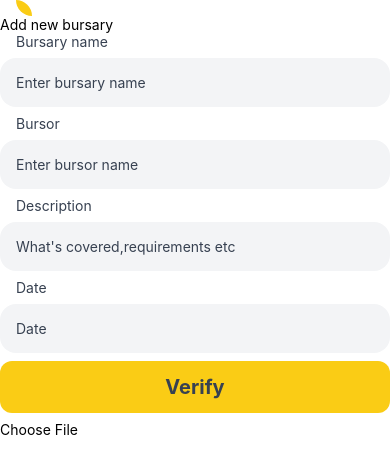
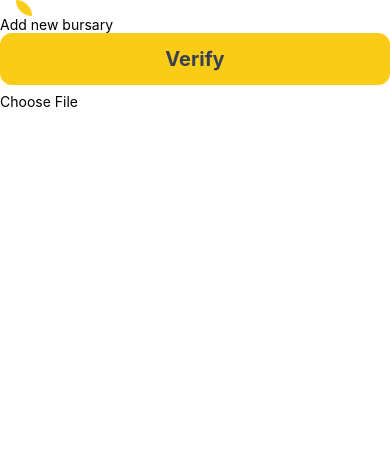
Before and after one commit to KaidanTheron/BursaryApp, a React Native app: screen /Add in a window 390 px wide. Shown: the top 474 px of the page. Built offline with nearby package versions, Linux system fonts and the light colour scheme; what expo-sqlite would draw is missing.

Commit message:
adding to database

```diff
--- a/database.js
+++ b/database.js
@@ -39,4 +39,33 @@ db.transaction((tx) => {
     );
 });
 
+// uncomment this to delete all records from tables
+db.transaction((tx) => {
+    tx.executeSql('DELETE FROM ADMIN');
+    tx.executeSql('DELETE FROM BURSARIES');
+    tx.executeSql('DELETE FROM STUDENTS');
+});
+
+// uncomment this to populate database with data
+db.transaction((tx) => {
+    // ADMIN
+    tx.executeSql('INSERT INTO ADMIN (email, password) VALUES (?, ?)',
+    ['admin@gmail.com', 'admin123']);
+
+    // BURSARIES
+    tx.executeSql('INSERT INTO BURSARIES (bursor, name, detail, criteria, level, BEGINDATE, ENDDATE) VALUES (?, ?, ?, ?, ?, ?, ?)',
+    ['NSFAS', 'NSFAS AID', 'Allowance and tution coverage', 'Computer Science', 'Bachelors', '2024-01-01', '2024-12-30']);
+    tx.executeSql('INSERT INTO BURSARIES (bursor, name, detail, criteria, level, BEGINDATE, ENDDATE) VALUES (?, ?, ?, ?, ?, ?, ?)',
+    ['WITS', 'WITS INITIATIVE', 'Allowance and tution coverage', 'Commerce', 'Honours', '2024-01-01', '2024-12-30']);
+    tx.executeSql('INSERT INTO BURSARIES (bursor, name, detail, criteria, level, BEGINDATE, ENDDATE) VALUES (?, ?, ?, ?, ?, ?, ?)',
+    ['WITS', 'WITS ECO', 'Allowance and tution coverage', 'Humanities', 'Bachelors', '2024-01-01', '2024-12-30']);
+
+
+    // STUDENTS
+    tx.executeSql('INSERT INTO STUDENTS (name, email, password, criteria, level) VALUES (?, ?, ?, ?, ?)',
+    ['Kaidan', 'kaidan13th@gmail.com', '123', 'Computer Science', 'Bachelors']);
+    tx.executeSql('INSERT INTO STUDENTS (name, email, password, criteria, level) VALUES (?, ?, ?, ?, ?)',
+    ['Taku', 'kaidan13th@gmail.com', '123', 'Commerce', 'Honours']);
+});
+
 export { db };
--- a/screens/AddScreen.js
+++ b/screens/AddScreen.js
@@ -67,18 +67,52 @@ async function sendEmail(content) {
   });
 }
 
-// add bursary to database and therefore notify students
+// add bursary to database and notify students
 async function addBursary(bursor, bName, detail, criteria, level, bDate, eDate) {
+  const bursary = {
+    criteria: criteria,
+    level: level,
+    bName: bName,
+    bursor: bursor,
+    detail: detail,
+    sDate: bDate,
+    eDate: eDate
+  }
+
+  const bursaryStringObject = createBursaryStringObject(bursary);
+
   db.transaction((tx) => {
-    tx.executeSql('SELECT * FROM BURSARIES'),
+    tx.executeSql('INSERT INTO BURSARIES (bursor, name, detail, criteria, level, BEGINDATE, ENDDATE',
+    [bursor, bName, detail, criteria, level, bDate, eDate],
+    (error) => {
+      console.log('Error inserting bursary record:\n ', error);
+    })
+  });
+
+  db.transaction((tx) => {
+    tx.executeSql('SELECT * FROM STUDENTS'),
     [],
     (tx, results) => {
+      for (let i = 0; i < results.rows.length; i++) {
+        const sName = results.rows.item(i).name;
+        const sEmail = results.rows.item(i).email;
+        const sCriteria = results.rows.item(i).criteria;
+        const sLevel = results.rows.item(i).level;
 
+        if (sLevel == level && sCriteria == criteria) {
+          const student = {
+            email: sEmail,
+            name: sName
+          }
+
+          sendEmail(createContent(createStudentStringObject(student), bursaryStringObject));
+        }
+      }
     }
-  })
+  });
 }
 
-// right function to read spreadsheet once selected here
+// write function to read spreadsheet once selected here
 async function readSpreadsheet() {
 
 }
@@ -88,7 +122,7 @@ export default function AddScreen() {
   return (
     <View className="flex-1 bg-white " >
       <SafeAreaView  className="flex ">
-      <View className="flex-row justify-start">
+        <View className="flex-row justify-start">
           <TouchableOpacity  onPress={()=> navigation.goBack()}
           className="bg-yellow-400 p-2 rounded-tr-2xl rounded-bl-2xl ml-4">
 
@@ -98,30 +132,6 @@ export default function AddScreen() {
         <Text>Add new bursary</Text>
 
         <View className="form space-y-2">
-            <Text className="text-gray-700 ml-4">Bursary name</Text>
-            <TextInput
-              className="p-4 bg-gray-100 text-gray-700 rounded-2xl mb-3"
-              placeholder="Enter bursary name"
-            />
-            <Text className="text-gray-700 ml-4">Bursor</Text>
-            <TextInput
-              className="p-4 bg-gray-100 text-gray-700 rounded-2xl"
-              secureTextEntry
-              placeholder="Enter bursor name"
-            />
-            <Text className="text-gray-700 ml-4">Description</Text>
-            <TextInput
-              className="p-4 bg-gray-100 text-gray-700 rounded-2xl"
-              secureTextEntry
-              placeholder="What's covered,requirements etc"
-            />
-            <Text className="text-gray-700 ml-4">Date</Text>
-            <TextInput
-              className="p-4 bg-gray-100 text-gray-700 rounded-2xl"
-              secureTextEntry
-              placeholder="Date"
-            />
-
             <TouchableOpacity
               className="py-3 bg-yellow-400 rounded-xl" onPress={()=> navigation.navigate("Admin")}>
                 <Text
```
